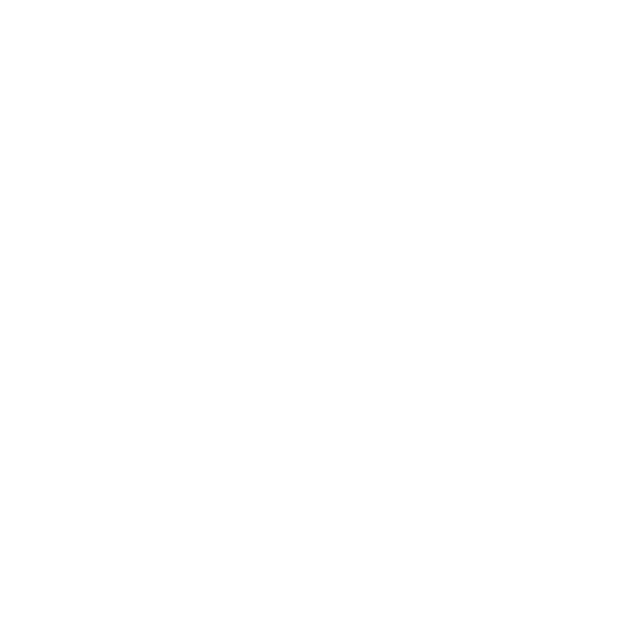
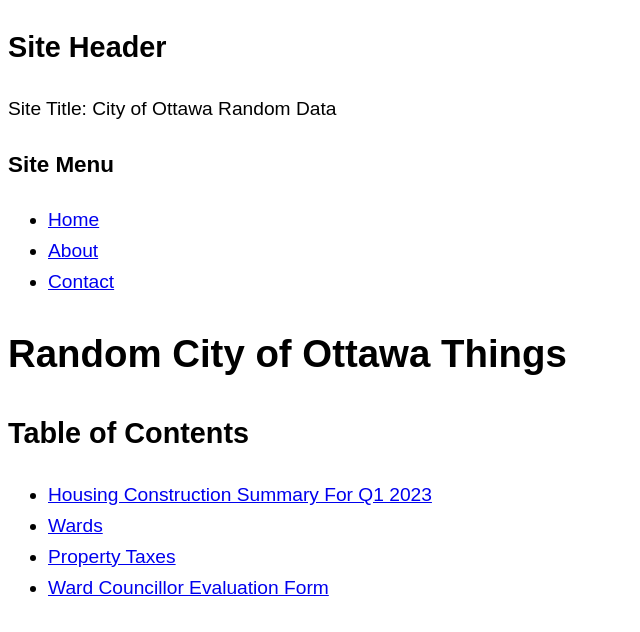
Before and after one commit to irm1005-itec1005-fall-2023/tutorial-exercise-02-corinnamacintyre, a plain HTML site: page index.html in a window 1280 px wide. Shown: the whole page, without its empty margins (0-640 px from the left). Drawn offline with Linux system fonts and the light colour scheme.

Commit message:
just progressin

```diff
--- a/index.html
+++ b/index.html
@@ -33,3 +33,25 @@
     <!-- You may remove the extra comments when you finish, but you don't need to -->
   </body>
 </html>
+  <header>
+    <h2>Site Header</h2>
+    <p>Site Title: City of Ottawa Random Data</p>
+    <nav>
+      <h3> Site Menu</h3>
+      <ul>
+        <li><a href="#">Home</a></li>
+        <li><a href="#">About</a></li>
+        <li><a href="#">Contact</a></li>
+      </ul>
+    </nav>
+  </header>
+
+  <main>
+    <h1>Random City of Ottawa Things</h1>
+      <h2>Table of Contents</h2>
+      <ul>
+          <li><a href="#">Housing Construction Summary For Q1 2023</a></li>
+          <li><a href="#">Wards</a></li>
+          <li><a href="#">Property Taxes</a></li>
+          <li><a href="#">Ward Councillor Evaluation Form</a></li>
+  </main>
```
